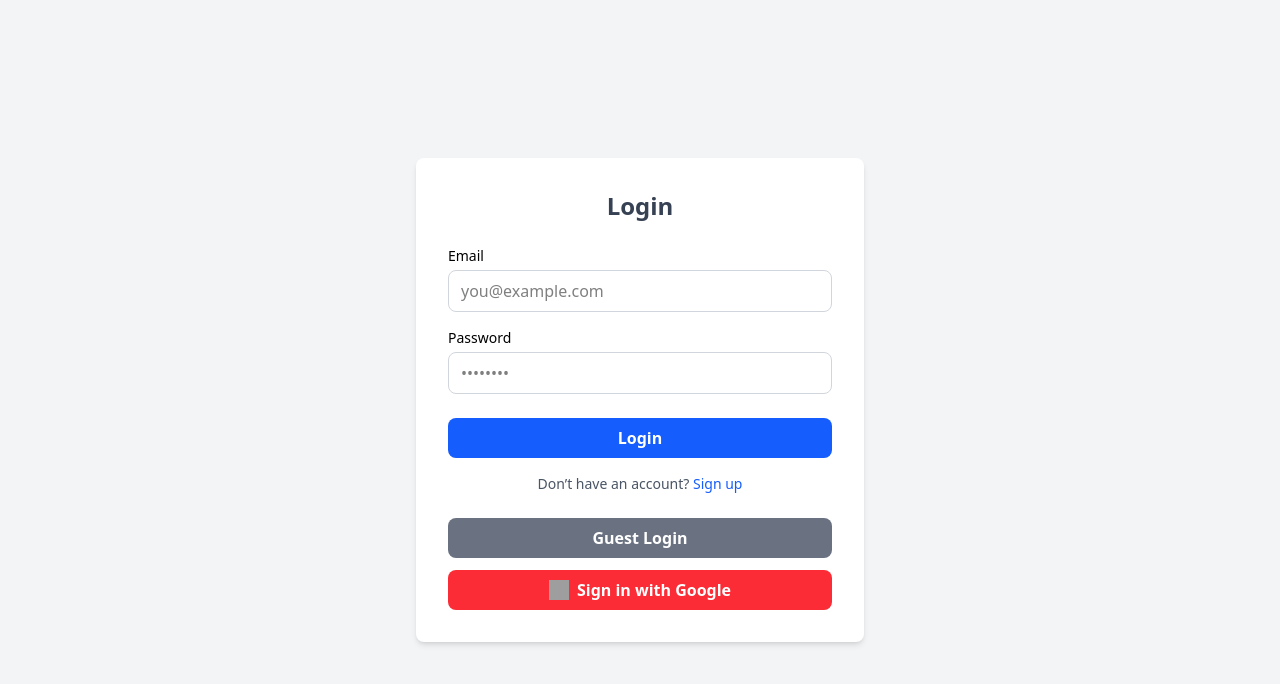
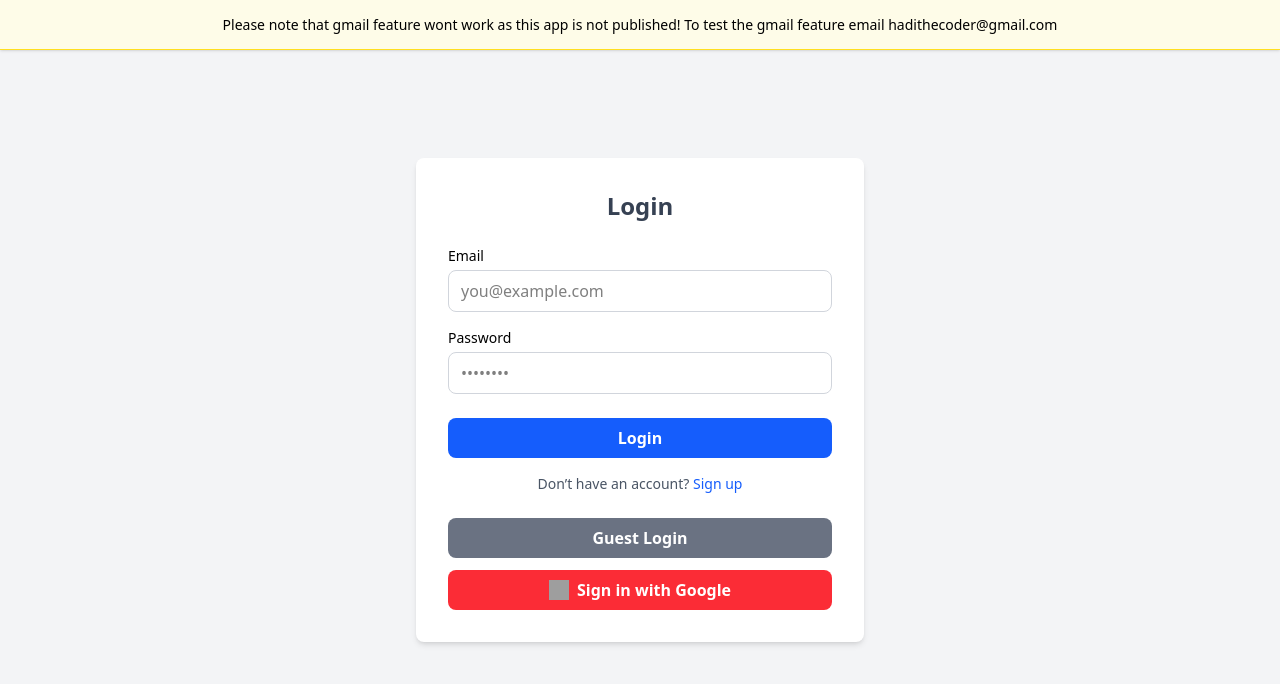
Before and after one commit to hadi-zouhbi/Unified-Messages, a React (Vite) app in the folder client/: page / in a window 1280 px wide. Shown: the top 684 px of the page. Built offline with nearby package versions, Linux system fonts and the light colour scheme; no server answers; grey boxes are pictures that could not be loaded.

Commit message:
Adding Alert on login page

```diff
--- /dev/null
+++ b/client/src/components/AlertBar.jsx
@@ -0,0 +1,13 @@
+import React from 'react'
+
+const AlertBar = () => {
+  return (
+    <>
+      <div className='absolute top-0 h-[80px] md:h-[60px] lg:h-[50px] w-full bg-yellow-50 border-b border-yellow-300 shadow-sm flex items-center justify-center'>
+        <p className='text-xs md:text-sm text-center leading-tight'>Please note that gmail feature wont work as this app is not published! To test the gmail feature email hadithecoder@gmail.com</p>
+      </div>
+    </>
+  )
+}
+
+export default AlertBar
--- a/client/src/pages/LoginForm.jsx
+++ b/client/src/pages/LoginForm.jsx
@@ -3,6 +3,7 @@ import MainBtn from "../components/MainBtn";
 import { Link, useNavigate } from "react-router-dom";
 import axios from "axios";
 import { AuthContext } from "../context/authContext";
+import AlertBar from "../components/AlertBar";
 
 const LoginForm = () => {
   const { login } = useContext(AuthContext);
@@ -54,6 +55,8 @@ const LoginForm = () => {
   };
 
   return (
+    <>
+    <AlertBar />
     <div className="flex flex-col items-center justify-center min-h-screen bg-gray-100 px-4">
       <div className="bg-white shadow-md rounded-lg p-8 w-full max-w-md">
         <h2 className="text-2xl font-bold text-center mb-6 text-gray-700">
@@ -128,6 +131,7 @@ const LoginForm = () => {
         </div>
       </div>
     </div>
+    </>
   );
 };
 
```
